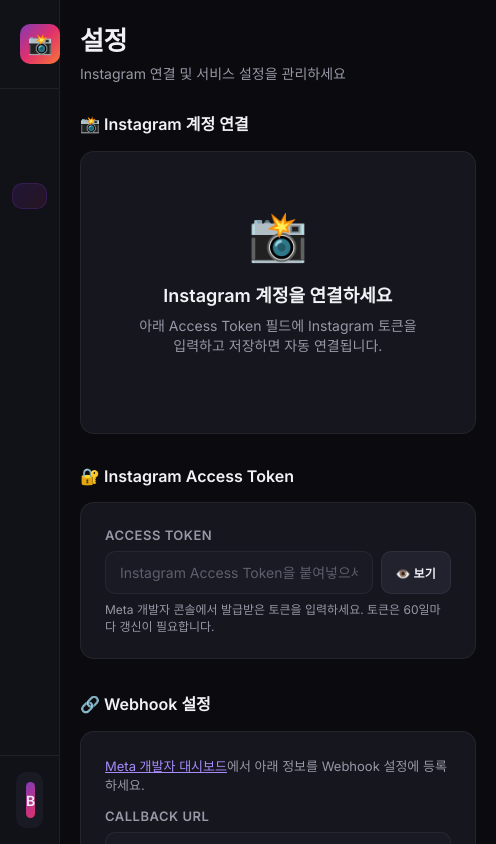
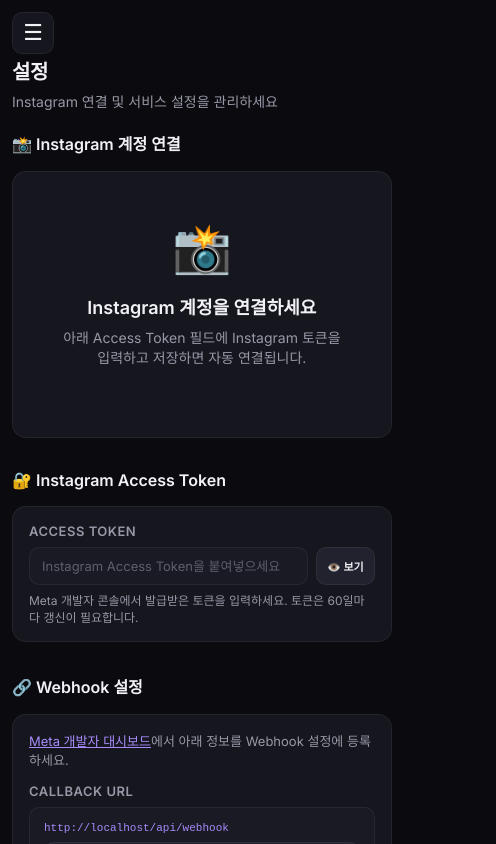
Before and after one commit to jch1023/instabot, a Next.js app: page /settings in a window 390 px wide. Shown: the top 844 px of the page, 496 px wide, since content can reach past the window. Built offline with nearby package versions, Linux system fonts and the light colour scheme; no server answers; the database is empty.

Commit message:
Responsive UI: mobile hamburger menu, stacked grids, adapted cards/tables/forms

```diff
--- a/app/campaigns/[id]/page.js
+++ b/app/campaigns/[id]/page.js
@@ -185,7 +185,7 @@
                 </div>
             </div>
 
-            <div style={{ display: 'grid', gridTemplateColumns: '1fr 400px', gap: '20px' }}>
+            <div className="editor-grid">
                 {/* Left: Settings */}
                 <div style={{ display: 'flex', flexDirection: 'column', gap: '16px' }}>
                     {/* Campaign Name */}
--- a/app/components/Sidebar.js
+++ b/app/components/Sidebar.js
@@ -1,9 +1,25 @@
 'use client';
 import Link from 'next/link';
 import { usePathname } from 'next/navigation';
+import { useState, useEffect } from 'react';
 
 export default function Sidebar() {
     const pathname = usePathname();
+    const [isOpen, setIsOpen] = useState(false);
+
+    // Close sidebar on route change
+    useEffect(() => {
+        setIsOpen(false);
+    }, [pathname]);
+
+    // Close sidebar on escape key
+    useEffect(() => {
+        const handleKeyDown = (e) => {
+            if (e.key === 'Escape') setIsOpen(false);
+        };
+        window.addEventListener('keydown', handleKeyDown);
+        return () => window.removeEventListener('keydown', handleKeyDown);
+    }, []);
 
     const navItems = [
         { href: '/', label: '대시보드', icon: '📊' },
@@ -13,7 +29,24 @@
     ];
 
     return (
-        <aside className="sidebar">
+        <>
+            {/* Mobile hamburger button */}
+            <button
+                className="mobile-menu-btn"
+                onClick={() => setIsOpen(!isOpen)}
+                aria-label="메뉴"
+            >
+                {isOpen ? '✕' : '☰'}
+            </button>
+
+            {/* Overlay */}
+            <div
+                className={`sidebar-overlay ${isOpen ? 'open' : ''}`}
+                onClick={() => setIsOpen(false)}
+            />
+
+            {/* Sidebar */}
+            <aside className={`sidebar ${isOpen ? 'open' : ''}`}>
                 <div className="sidebar-logo">
                     <div className="sidebar-logo-icon">📸</div>
                     <div className="sidebar-logo-text">
@@ -45,5 +78,6 @@
                     </div>
                 </div>
             </aside>
+        </>
     );
 }
--- a/app/globals.css
+++ b/app/globals.css
@@ -51,9 +51,9 @@
   --glass-border: rgba(255, 255, 255, 0.06);
 
   /* Shadows */
-  --shadow-sm: 0 1px 2px rgba(0,0,0,0.3);
-  --shadow-md: 0 4px 12px rgba(0,0,0,0.4);
-  --shadow-lg: 0 8px 30px rgba(0,0,0,0.5);
+  --shadow-sm: 0 1px 2px rgba(0, 0, 0, 0.3);
+  --shadow-md: 0 4px 12px rgba(0, 0, 0, 0.4);
+  --shadow-lg: 0 8px 30px rgba(0, 0, 0, 0.5);
   --shadow-glow: 0 0 20px var(--primary-glow);
 
   /* Radius */
@@ -72,13 +72,16 @@
   --transition-slow: 400ms cubic-bezier(0.4, 0, 0.2, 1);
 }
 
-*, *::before, *::after {
+*,
+*::before,
+*::after {
   box-sizing: border-box;
   margin: 0;
   padding: 0;
 }
 
-html, body {
+html,
+body {
   height: 100%;
   font-family: 'Inter', -apple-system, sans-serif;
   background: var(--bg-root);
@@ -87,7 +90,10 @@
   -moz-osx-font-smoothing: grayscale;
 }
 
-a { color: inherit; text-decoration: none; }
+a {
+  color: inherit;
+  text-decoration: none;
+}
 
 /* ============ LAYOUT ============ */
 .app-layout {
@@ -166,9 +172,9 @@
 }
 
 .sidebar-nav a.active {
-  background: linear-gradient(135deg, rgba(124,58,237,0.15), rgba(225,48,108,0.1));
+  background: linear-gradient(135deg, rgba(124, 58, 237, 0.15), rgba(225, 48, 108, 0.1));
   color: var(--primary-light);
-  border: 1px solid rgba(124,58,237,0.2);
+  border: 1px solid rgba(124, 58, 237, 0.2);
 }
 
 .sidebar-nav a .nav-icon {
@@ -294,10 +300,21 @@
   height: 3px;
 }
 
-.stat-card.purple::before { background: linear-gradient(90deg, var(--primary), var(--primary-light)); }
-.stat-card.pink::before { background: linear-gradient(90deg, var(--ig-pink), var(--accent-light)); }
-.stat-card.green::before { background: linear-gradient(90deg, var(--success), #34D399); }
-.stat-card.orange::before { background: linear-gradient(90deg, var(--ig-orange), var(--ig-yellow)); }
+.stat-card.purple::before {
+  background: linear-gradient(90deg, var(--primary), var(--primary-light));
+}
+
+.stat-card.pink::before {
+  background: linear-gradient(90deg, var(--ig-pink), var(--accent-light));
+}
+
+.stat-card.green::before {
+  background: linear-gradient(90deg, var(--success), #34D399);
+}
+
+.stat-card.orange::before {
+  background: linear-gradient(90deg, var(--ig-orange), var(--ig-yellow));
+}
 
 .stat-card-header {
   display: flex;
@@ -332,8 +349,13 @@
   gap: 4px;
 }
 
-.stat-card-change.up { color: var(--success); }
-.stat-card-change.down { color: var(--error); }
+.stat-card-change.up {
+  color: var(--success);
+}
+
+.stat-card-change.down {
+  color: var(--error);
+}
 
 /* ============ BUTTONS ============ */
 .btn {
@@ -519,7 +541,9 @@
   letter-spacing: 0.5px;
 }
 
-.form-input, .form-textarea, .form-select {
+.form-input,
+.form-textarea,
+.form-select {
   width: 100%;
   padding: 12px 14px;
   background: var(--bg-input);
@@ -532,12 +556,15 @@
   outline: none;
 }
 
-.form-input:focus, .form-textarea:focus, .form-select:focus {
+.form-input:focus,
+.form-textarea:focus,
+.form-select:focus {
   border-color: var(--primary);
   box-shadow: 0 0 0 3px var(--primary-glow);
 }
 
-.form-input::placeholder, .form-textarea::placeholder {
+.form-input::placeholder,
+.form-textarea::placeholder {
   color: var(--text-tertiary);
 }
 
@@ -608,12 +635,12 @@
   transition: var(--transition-normal);
 }
 
-.toggle input:checked + .toggle-slider {
+.toggle input:checked+.toggle-slider {
   background: linear-gradient(135deg, var(--primary), var(--accent));
   border-color: transparent;
 }
 
-.toggle input:checked + .toggle-slider::before {
+.toggle input:checked+.toggle-slider::before {
   transform: translateX(22px);
   background: white;
 }
@@ -643,7 +670,9 @@
   transition: var(--transition-fast);
 }
 
-.dm-editor-tab:hover { color: var(--text-primary); }
+.dm-editor-tab:hover {
+  color: var(--text-primary);
+}
 
 .dm-editor-tab.active {
   color: var(--primary-light);
@@ -818,18 +847,39 @@
 
 /* ============ ANIMATIONS ============ */
 @keyframes fadeIn {
-  from { opacity: 0; transform: translateY(8px); }
-  to { opacity: 1; transform: translateY(0); }
+  from {
+    opacity: 0;
+    transform: translateY(8px);
+  }
+
+  to {
+    opacity: 1;
+    transform: translateY(0);
+  }
 }
 
 @keyframes slideIn {
-  from { opacity: 0; transform: translateX(-8px); }
-  to { opacity: 1; transform: translateX(0); }
+  from {
+    opacity: 0;
+    transform: translateX(-8px);
+  }
+
+  to {
+    opacity: 1;
+    transform: translateX(0);
+  }
 }
 
 @keyframes pulse {
-  0%, 100% { opacity: 1; }
-  50% { opacity: 0.5; }
+
+  0%,
+  100% {
+    opacity: 1;
+  }
+
+  50% {
+    opacity: 0.5;
+  }
 }
 
 .animate-fade-in {
@@ -859,25 +909,249 @@
   background: var(--text-tertiary);
 }
 
+/* ============ RESPONSIVE GRIDS ============ */
+.dashboard-grid {
+  display: grid;
+  grid-template-columns: 1fr 1fr;
+  gap: 16px;
+}
+
+.editor-grid {
+  display: grid;
+  grid-template-columns: 1fr 400px;
+  gap: 20px;
+}
+
 /* ============ RESPONSIVE ============ */
-@media (max-width: 768px) {
-  .sidebar {
-    width: 60px;
+
+/* Hamburger menu button (hidden on desktop) */
+.mobile-menu-btn {
+  display: none;
+  position: fixed;
+  top: 12px;
+  left: 12px;
+  z-index: 200;
+  width: 42px;
+  height: 42px;
+  border-radius: var(--radius-md);
+  background: var(--bg-card);
+  border: 1px solid var(--border);
+  color: var(--text-primary);
+  font-size: 22px;
+  cursor: pointer;
+  align-items: center;
+  justify-content: center;
+  backdrop-filter: blur(10px);
+}
+
+/* Sidebar overlay for mobile */
+.sidebar-overlay {
+  display: none;
+  position: fixed;
+  inset: 0;
+  background: rgba(0, 0, 0, 0.6);
+  z-index: 99;
+}
+
+/* Large tablet / small desktop */
+@media (max-width: 1200px) {
+  .main-content {
+    padding: 24px;
+  }
+}
+
+/* Tablet */
+@media (max-width: 1024px) {
+  :root {
+    --sidebar-width: 220px;
   }
 
-  .sidebar-logo-text,
-  .sidebar-nav a span,
-  .sidebar-account-info {
-    display: none;
+  .stats-grid {
+    grid-template-columns: repeat(2, 1fr);
   }
 
-  .sidebar-nav a {
-    justify-content: center;
+  .campaigns-grid {
+    grid-template-columns: 1fr;
+  }
+
+  .editor-grid {
+    grid-template-columns: 1fr 360px;
+    gap: 16px;
+  }
+}
+
+/* Mobile */
+@media (max-width: 768px) {
+  .mobile-menu-btn {
+    display: flex;
+  }
+
+  .sidebar {
+    width: 260px;
+    transform: translateX(-100%);
+    transition: transform 0.3s ease;
+    z-index: 150;
+  }
+
+  .sidebar.open {
+    transform: translateX(0);
+  }
+
+  .sidebar-overlay.open {
+    display: block;
+  }
+
+  .main-content {
+    margin-left: 0;
+    padding: 60px 16px 24px;
+  }
+
+  .page-header {
+    margin-bottom: 20px;
+  }
+
+  .page-header h2 {
+    font-size: 22px;
+  }
+
+  /* Stats grid: 2 columns on mobile */
+  .stats-grid {
+    grid-template-columns: repeat(2, 1fr);
+    gap: 10px;
+  }
+
+  .stat-card {
+    padding: 14px;
+  }
+
+  .stat-card-value {
+    font-size: 24px;
+  }
+
+  .stat-card-label {
+    font-size: 11px;
+  }
+
+  /* Dashboard & editor grids → stack */
+  .dashboard-grid {
+    grid-template-columns: 1fr;
+  }
+
+  .editor-grid {
+    grid-template-columns: 1fr;
+  }
+
+  /* Campaign cards */
+  .campaigns-grid {
+    grid-template-columns: 1fr;
+    gap: 12px;
+  }
+
+  .campaign-card-media {
+    height: 120px;
+  }
+
+  /* Campaign editor: stack from 2-col to 1-col */
+  .card {
+    padding: 16px;
+  }
+
+  /* Buttons row wrap */
+  .page-header[style*="display: flex"] {
+    flex-direction: column !important;
+    gap: 12px;
+  }
+
+  .btn {
+    padding: 10px 16px;
+    font-size: 13px;
+  }
+
+  /* Toggle */
+  .toggle-wrapper {
+    padding: 12px 14px;
+  }
+
+  /* Form */
+  .form-input,
+  .form-textarea,
+  .form-select {
+    padding: 10px 12px;
+    font-size: 13px;
+  }
+
+  /* Log table */
+  .log-table th,
+  .log-table td {
+    padding: 10px 12px;
+    font-size: 12px;
+  }
+
+  /* Settings: webhook url box */
+  .webhook-url-box {
+    flex-direction: column;
+    align-items: stretch;
+    gap: 8px;
+  }
+
+  .webhook-url-box code {
+    font-size: 11px;
+    word-break: break-all;
+  }
+
+  /* Settings: rate limits 2-col → 1-col on small mobile */
+  .settings-section .card div[style*="gridTemplateColumns"] {
+    grid-template-columns: 1fr 1fr !important;
+  }
+
+  /* DM preview bubble */
+  .dm-bubble {
+    max-width: 100%;
+  }
+
+  .dm-preview {
+    padding: 14px;
+  }
+}
+
+/* Small mobile */
+@media (max-width: 480px) {
+  .main-content {
+    padding: 56px 12px 20px;
+  }
+
+  .page-header h2 {
+    font-size: 20px;
+  }
+
+  .stats-grid {
+    grid-template-columns: 1fr 1fr;
+    gap: 8px;
+  }
+
+  .stat-card {
     padding: 12px;
   }
 
-  .main-content {
-    margin-left: 60px;
-    padding: 20px;
+  .stat-card-value {
+    font-size: 20px;
+  }
+
+  .stat-card-icon {
+    font-size: 16px;
+  }
+
+  .settings-section .card div[style*="gridTemplateColumns"] {
+    grid-template-columns: 1fr !important;
+  }
+
+  .btn-sm {
+    padding: 6px 10px;
+    font-size: 11px;
+  }
+
+  .dm-editor-tab {
+    padding: 8px 12px;
+    font-size: 12px;
   }
 }
--- a/app/page.js
+++ b/app/page.js
@@ -76,7 +76,7 @@
       </div>
 
       {/* Two columns: Recent logs + Active campaigns */}
-      <div style={{ display: 'grid', gridTemplateColumns: '1fr 1fr', gap: '16px' }}>
+      <div className="dashboard-grid">
         {/* Recent DM Logs */}
         <div className="card">
           <div style={{ display: 'flex', justifyContent: 'space-between', alignItems: 'center', marginBottom: '16px' }}>
```
Lines whose indentation alone changed are shown as unchanged.
